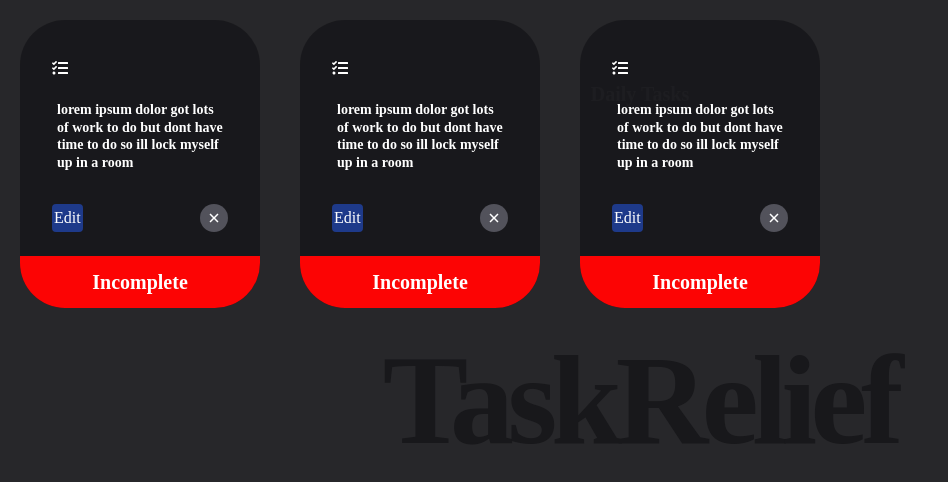
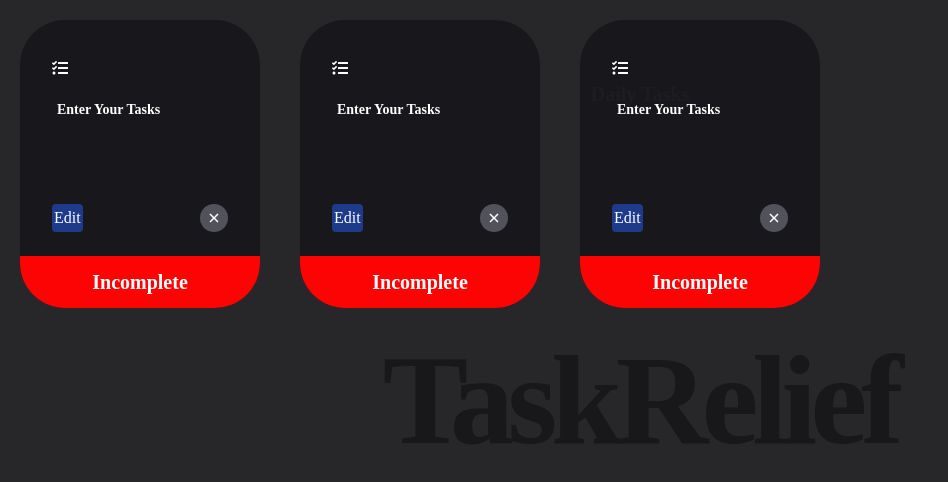
Before and after one commit to 123HARSH456/TaskRelief, a React (Vite) app: page / in a window 1280 px wide. Shown: the top 482 px of the page, without its empty margins (0-948 px from the left). Built offline with nearby package versions, Linux system fonts and the light colour scheme.

Commit message:
V0.31 unstable
-partially added delete function time to debug it

```diff
--- a/src/components/Cards.jsx
+++ b/src/components/Cards.jsx
@@ -116,7 +116,7 @@
           </h5>
 
           <span
-            onClick={onDelete}
+            onClick={() => onDelete(data.id)}
             className="w-7 h-7 bg-zinc-600 rounded-full flex items-center justify-center "
           >
             <IoCloseSharp />
--- a/src/components/Foreground.jsx
+++ b/src/components/Foreground.jsx
@@ -2,35 +2,19 @@
 import Cards from "./Cards";
 function Foreground() {
   const ref = useRef(null);
-  let count = 0;
 
-  const generateID = () => {
-    count += 1;
-    return count;
+  const generateID = () => Date.now() + Math.random();
+
+  const [data, setData] = useState([
+    { id: generateID() },
+    { id: generateID() },
+    { id: generateID() },
+  ]);
+
+  const handleDelete = (id) => {
+    console.log("Deleting card with ID:", id);
+    setData((prevData) => prevData.filter((item) => item.id !== id));
   };
-  const data = [
-    {
-      id: generateID(),
-      desc: "lorem ipsum dolor got lots of work to do but dont have time to do so ill lock myself up in a room",
-      filesize: "edit",
-      close: true,
-      tag: { isOpen: true, tagTitle: "Completed Now" },
-    },
-    {
-      id: generateID(),
-      desc: "lorem ipsum dolor got lots of work to do but dont have time to do so ill lock myself up in a room",
-      filesize: "edit",
-      close: true,
-      tag: { isOpen: true, tagTitle: "Incomplete" },
-    },
-    {
-      id: generateID(),
-      desc: "lorem ipsum dolor got lots of work to do but dont have time to do so ill lock myself up in a room",
-      filesize: "edit",
-      close: true,
-      tag: { isOpen: true, tagTitle: "In Progress" },
-    },
-  ];
 
   return (
     <div
@@ -38,7 +22,12 @@
       className="fixed top-0 left-0 z-[3] w-full h-full flex gap-10 p-5 flex-wrap"
     >
       {data.map((item, index) => (
-        <Cards key={item.id} data={item} reference={ref} />
+        <Cards
+          key={item.id}
+          data={item}
+          reference={ref}
+          onDelete={() => handleDelete(item.id)}
+        />
       ))}
     </div>
   );
```
